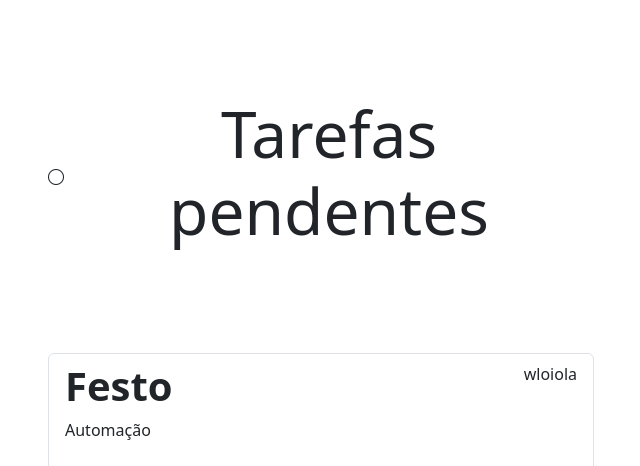
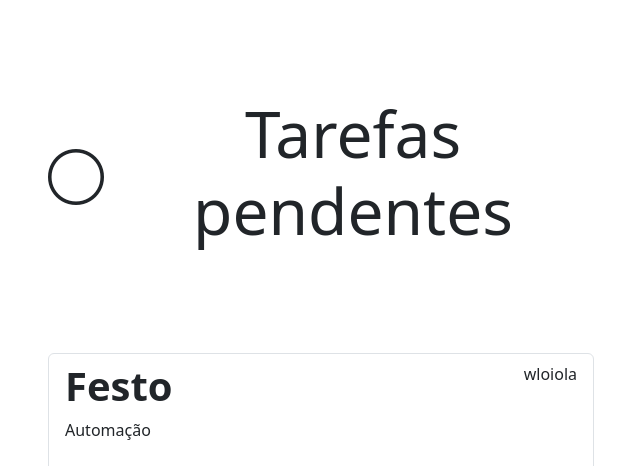
Before and after one commit to WloiolaNet/django-auth-crud, a Django app: page /tasks/ in a window 1280 px wide. Shown: the part 144-610 px from the top of the page, without its empty margins (319-959 px from the left). Run offline with Django 5.2, Linux system fonts and the light colour scheme; a user stored in the database is signed in; data comes from the database, SQL or seed files in the repository.

Commit message:
commit DEBUG

```diff
--- a/tasks/templates/tasks.html
+++ b/tasks/templates/tasks.html
@@ -6,10 +6,10 @@
         <div class="col-md-6 offset-md-3">
             <div class="d-flex align-items-center justify-content-center py-5">
                 {% if title == 'Tarefas pendentes' %}
-                <i class="bi bi-circle"></i>
+                <i class="bi bi-circle display-4 me-2"></i>
                 <h1 class="text-center display-3 py-5">{{ title }}</h1>
                 {% else %}
-                <i class="bi bi-check-circle"></i>
+                <i class="bi bi-check-circle display-4 me-2"></i>
                 <h1 class="text-center display-3 py-5">{{ title }}</h1>
                 {% endif %}
             </div>
```
